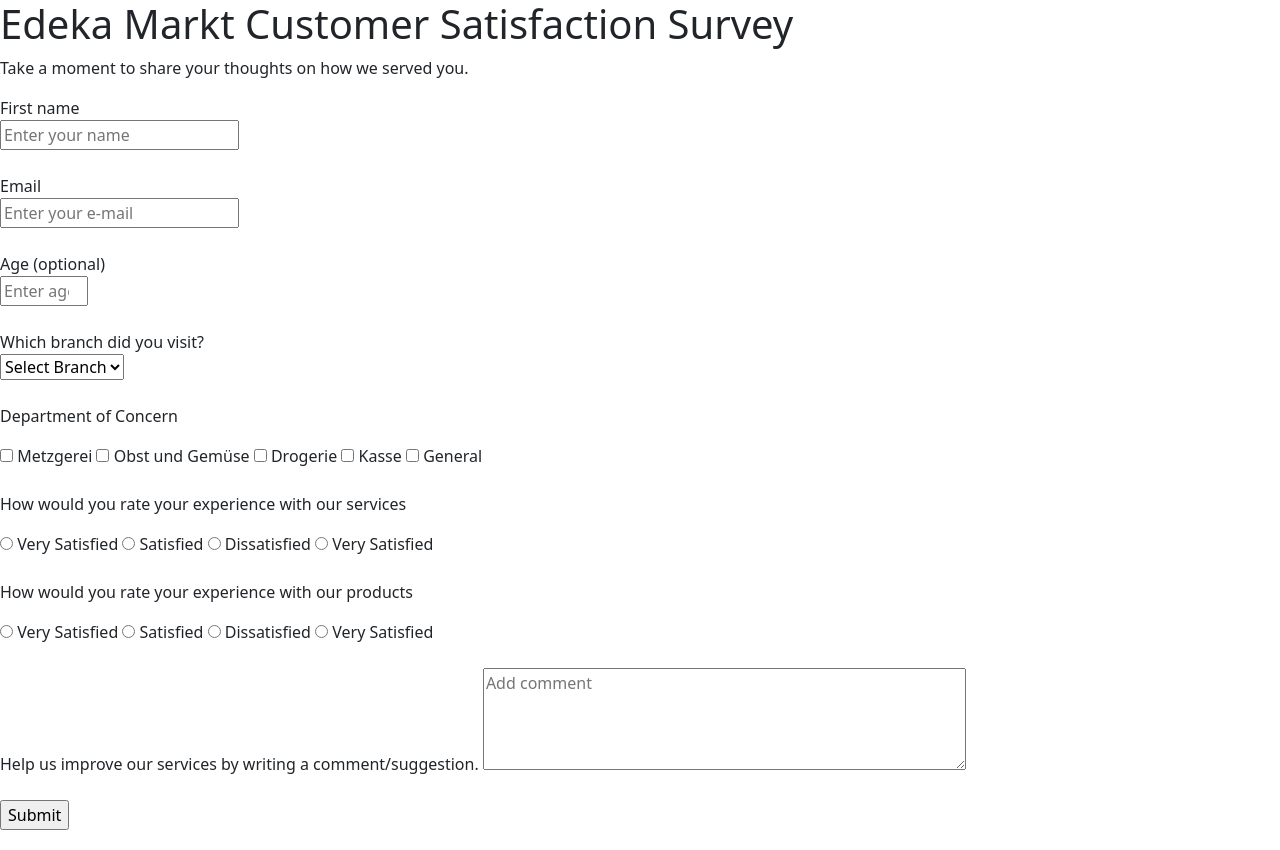
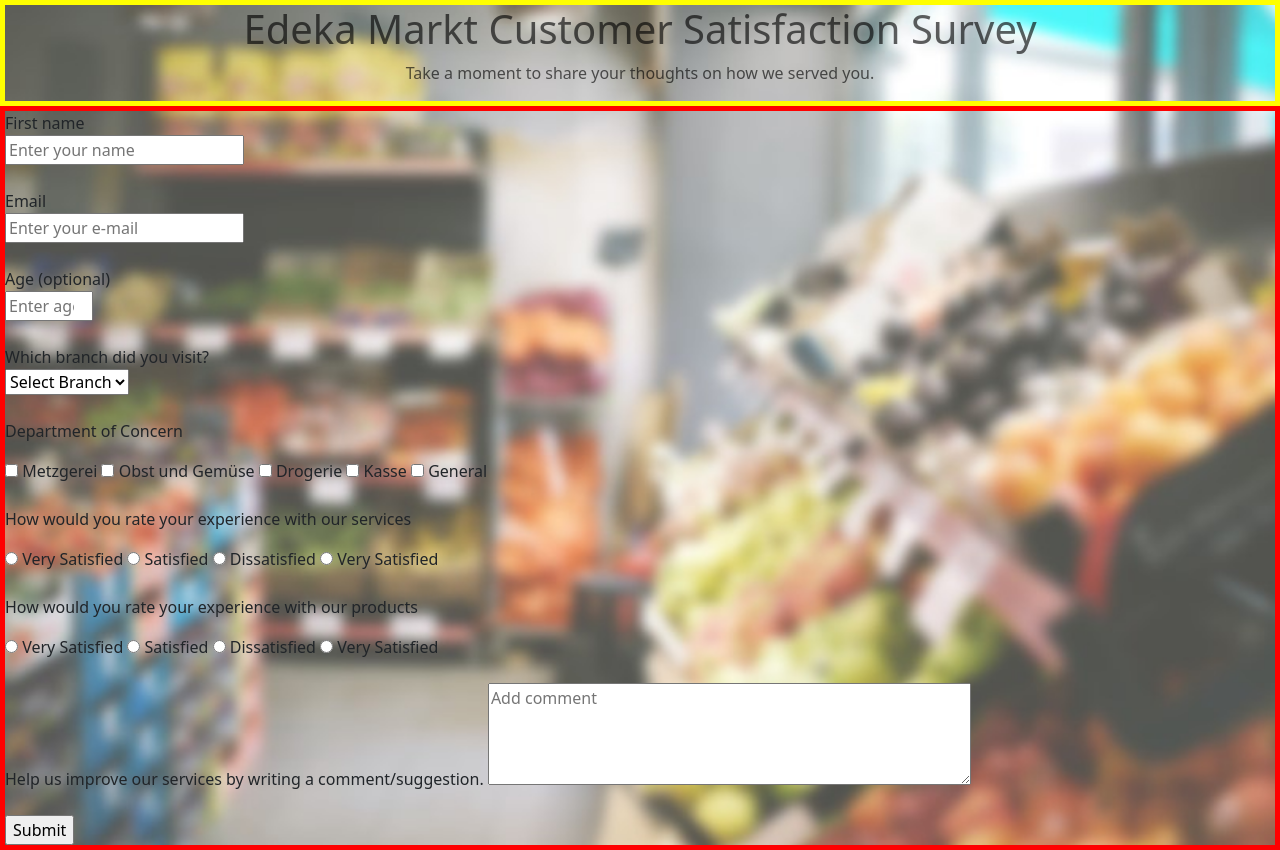
Before and after one commit to jecaps/surveyForm, a plain HTML site: page index.html in a window 1280 px wide. Drawn offline with nearby package versions, Linux system fonts and the light colour scheme.

Commit message:
style: :lipstick: Add styles

```diff
--- a/index.html
+++ b/index.html
@@ -12,6 +12,8 @@
       integrity="sha384-EVSTQN3/azprG1Anm3QDgpJLIm9Nao0Yz1ztcQTwFspd3yD65VohhpuuCOmLASjC"
       crossorigin="anonymous"
     />
+    <!-- CSS Styles -->
+    <link rel="stylesheet" href="style.css" />
   </head>
   <body>
     <header>
--- a/style.css
+++ b/style.css
@@ -0,0 +1,12 @@
+body {
+  background-image: url(background.jpg);
+  background-size: cover;
+}
+header {
+  border: 5px solid yellow;
+  text-align: center;
+  color: rgba(0, 0, 0, 0.624);
+}
+form {
+  border: 5px solid red;
+}
```
Also changed, not shown: background.jpg (added).
